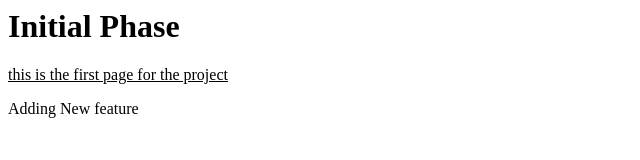
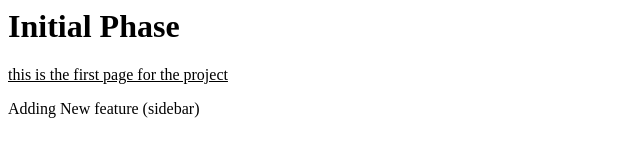
Before and after one commit to ErAjaySir/localrepo, a plain HTML site: page Index.html in a window 1280 px wide. Shown: the full height of the page, 0-640 px from the left. Drawn offline with Linux system fonts and the light colour scheme.

```diff
--- a/Index.html
+++ b/Index.html
@@ -9,6 +9,6 @@
         <u>
             this is the first page for the project
         </u>
-        <p>Adding New feature </p>
+        <p>Adding New feature (sidebar)</p>
     </body>
 </html>
```
